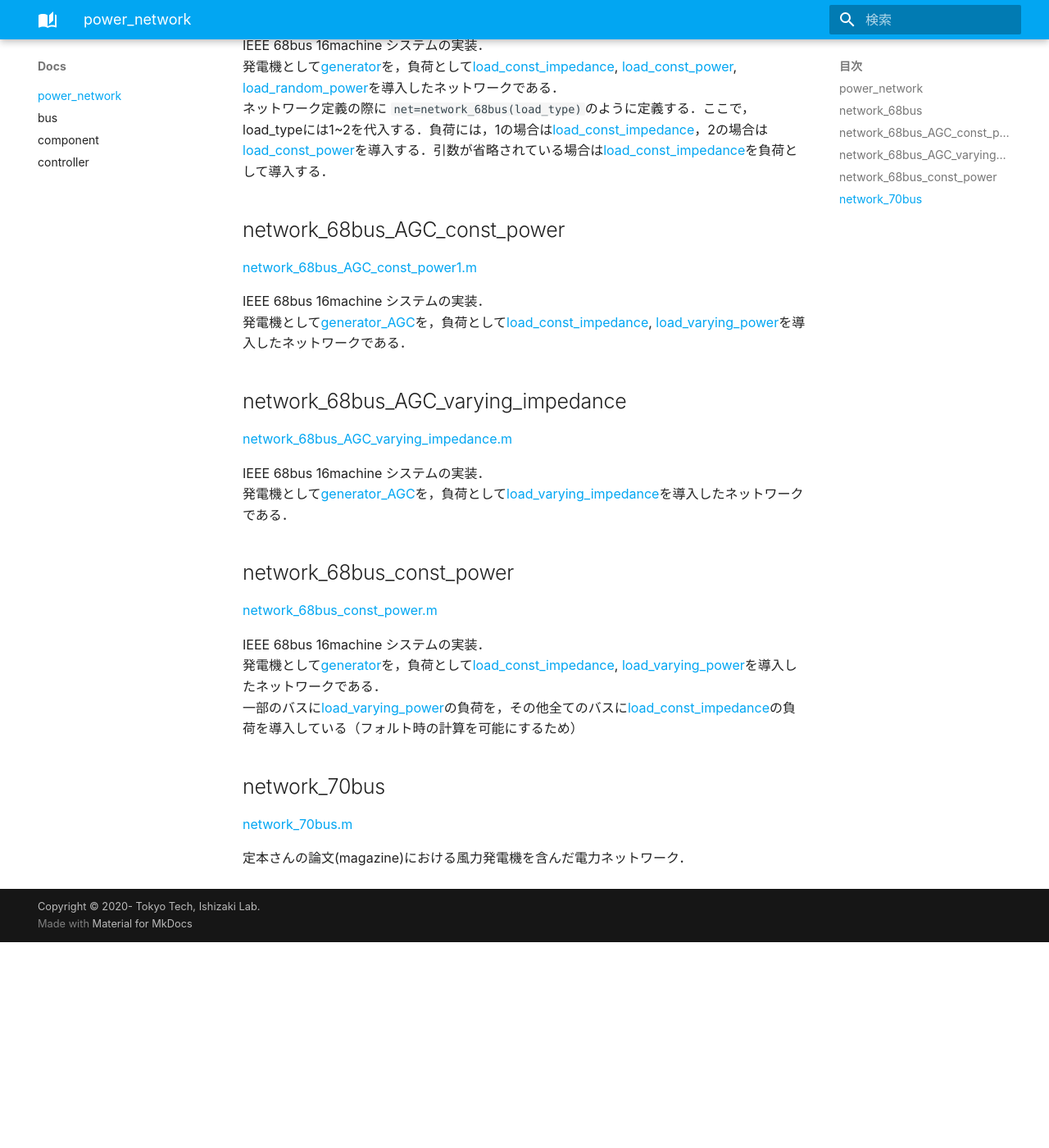
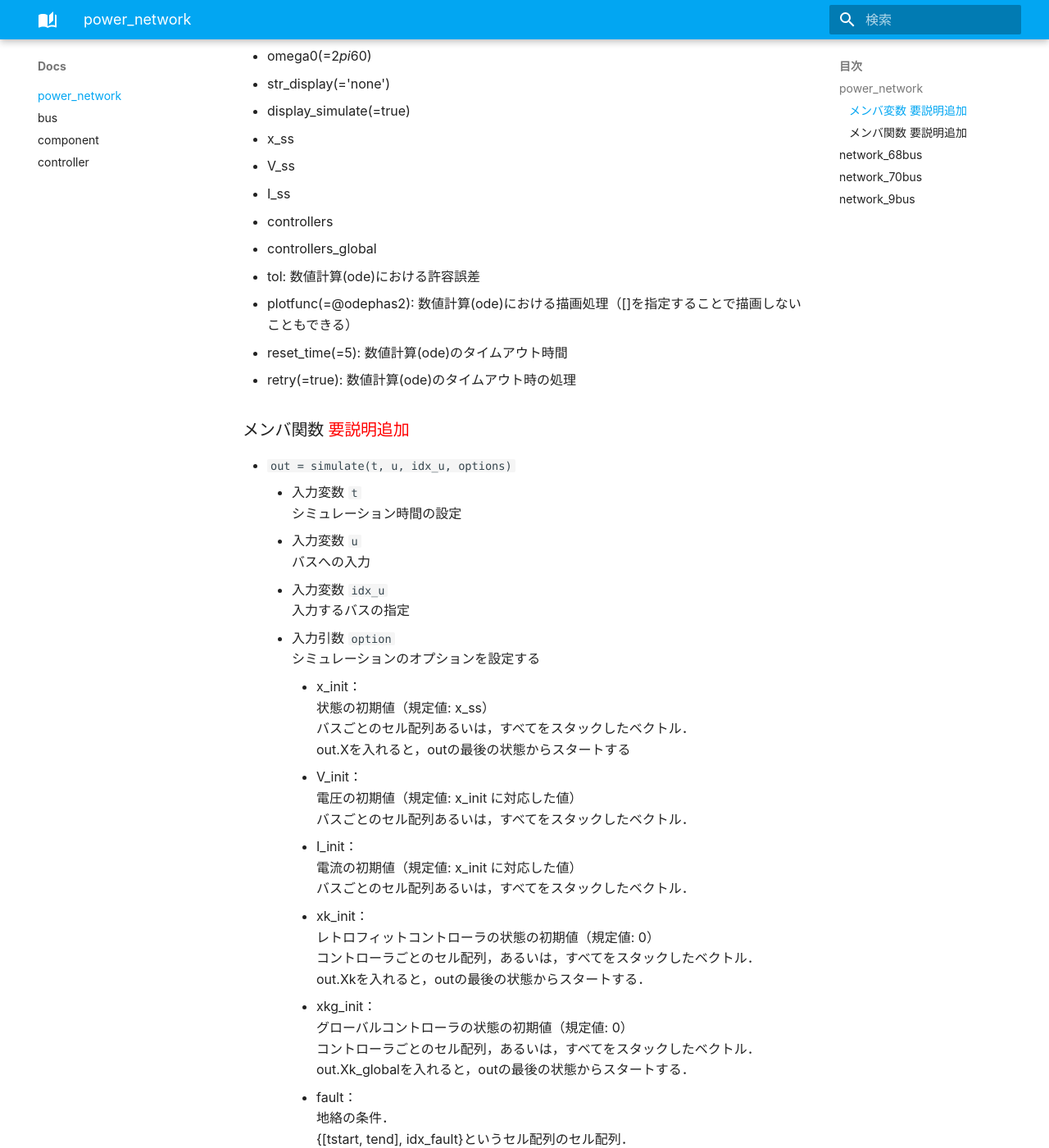
Before and after one commit to takahiro-kawaguchi/power_simulator_doc, an MkDocs documentation site: the page built from docs/Docs/power_network.md, in a window 1280 px wide and 1400 px high, scrolled down 435 px. Shown: the whole window at 82% size. Built offline with MkDocs 1.6.1 and Material for MkDocs 9.7.7, drawn with Linux system fonts in a browser that asks for light colours; some web fonts are replaced; before the commit the page ends 1584 px from its top, so only the background shows below that; some of the changed text lies outside the part shown.

Commit message:
networkの変更に伴うdocの更新とtutorial1におけるシミュレーション結果の追加

```diff
--- a/docs/Docs/power_network.md
+++ b/docs/Docs/power_network.md
@@ -6,42 +6,85 @@
 
 全ての電力系統モデルの基底クラス．
 
+### メンバ変数 <font color="red">要説明追加</font>
+- bus
+- branch
+- omega0(=2*pi*60)
+- str_display(='none')
+- display_simulate(=true)
+- x_ss
+- V_ss
+- I_ss
+- controllers
+- controllers_global
+- tol: 数値計算(ode)における許容誤差
+- plotfunc(=@odephas2): 数値計算(ode)における描画処理（[]を指定することで描画しないこともできる）
+- reset_time(=5): 数値計算(ode)のタイムアウト時間
+- retry(=true): 数値計算(ode)のタイムアウト時の処理
+
+### メンバ関数 <font color="red">要説明追加</font>
+- `out = simulate(t, u, idx_u, options)`
+    - 入力変数 `t`
+        シミュレーション時間の設定
+    - 入力変数 `u`
+        バスへの入力
+    - 入力変数 `idx_u`
+        入力するバスの指定
+    - 入力引数 `option`
+        シミュレーションのオプションを設定する
+        - x_init：
+            状態の初期値（規定値: x_ss）
+            バスごとのセル配列あるいは，すべてをスタックしたベクトル．
+            out.Xを入れると，outの最後の状態からスタートする
+        - V_init：
+            電圧の初期値（規定値: x_init に対応した値）
+            バスごとのセル配列あるいは，すべてをスタックしたベクトル．
+        - I_init：
+            電流の初期値（規定値: x_init に対応した値）
+            バスごとのセル配列あるいは，すべてをスタックしたベクトル．
+        - xk_init：
+            レトロフィットコントローラの状態の初期値（規定値: 0）
+            コントローラごとのセル配列，あるいは，すべてをスタックしたベクトル．
+            out.Xkを入れると，outの最後の状態からスタートする．
+        - xkg_init：
+            グローバルコントローラの状態の初期値（規定値: 0）
+            コントローラごとのセル配列，あるいは，すべてをスタックしたベクトル．
+            out.Xk_globalを入れると，outの最後の状態からスタートする．
+        - fault：
+            地絡の条件．
+            {[tstart, tend], idx_fault}というセル配列のセル配列．
+        - linear：
+            線形化したシステムでシミュレーションを行うかどうか（規定値: false）
+    - 出力引数 `out`
+        16の機器（generator）ごとの時間応答データが含まれる
+        - t：時刻
+        - X：バスの状態（バスごとのセル配列）
+        - V：バスの電圧（バスごとのセル配列）
+        - Xk：レトロフィットコントローラの状態（コントローラごとのセル配列）
+        - Xk_global：グローバルコントローラの状態（コントローラごとのセル配列）
+        - U：レトロフィットコントローラが生成した入力（コントローラごとのセル配列）
+        - U_global：グローバルコントローラが生成した入力（コントローラごとのセル配列）
+        - sol：ode15sが返す解sol
 
 ## network_68bus
 
 [network_68bus.m]()
 
 IEEE 68bus 16machine システムの実装．
-発電機として[generator](/Docs/component/#generator)を，負荷として[load_const_impedance](/Docs/component/#load_const_impedance), [load_const_power](/Docs/component/#load_const_power), [load_random_power](/Docs/component/#load_random_power)を導入したネットワークである．
-ネットワーク定義の際に `net=network_68bus(load_type)`のように定義する．ここで，load_typeには1~2を代入する．負荷には，1の場合は[load_const_impedance](/Docs/component/#load_const_impedance)，2の場合は[load_const_power](/Docs/component/#load_const_power)を導入する．引数が省略されている場合は[load_const_impedance](/Docs/component/#load_const_impedance)を負荷として導入する．[](現状、load_typeには1~3が代入できるが、3は今後削除予定なので省略した)
-
-
-## network_68bus_AGC_const_power
-
-[network_68bus_AGC_const_power1.m]()
-
-IEEE 68bus 16machine システムの実装．
-発電機として[generator_AGC](/Docs/component/#generator_agc)を，負荷として[load_const_impedance](/Docs/component/#load_const_impedance), [load_varying_power](/Docs/component/#load_varying_power)を導入したネットワークである．
-
-
-## network_68bus_AGC_varying_impedance
-
-[network_68bus_AGC_varying_impedance.m]()
-
-IEEE 68bus 16machine システムの実装．
-発電機として[generator_AGC](/Docs/component/#generator_agc)を，負荷として[load_varying_impedance](/Docs/component/#load_varying_impedance)を導入したネットワークである．
-
-## network_68bus_const_power
-
-[network_68bus_const_power.m]()
-
-IEEE 68bus 16machine システムの実装．
-発電機として[generator](/Docs/component/#generator)を，負荷として[load_const_impedance](/Docs/component/#load_const_impedance), [load_varying_power](/Docs/component/#load_varying_power)を導入したネットワークである．
-一部のバスに[load_varying_power](/Docs/component/#load_varying_power)の負荷を，その他全てのバスに[load_const_impedance](/Docs/component/#load_const_impedance)の負荷を導入している（フォルト時の計算を可能にするため）
+発電機として[generatorAGC](/Docs/component/#generator_agc)を，負荷として[load_varying_impedance](/Docs/component/#load_varying_impedance) を導入したネットワークである．
 
 
 ## network_70bus
 
 [network_70bus.m]()
 
-定本さんの論文(magazine)における風力発電機を含んだ電力ネットワーク．
+定本さんの論文(magazine)における，<font color="red">IEEE 68bus 16machineシステムへ(?)</font> solar, wind farm を導入した電力ネットワーク．
+発電機として[generator](/Docs/component/#generator)を，負荷として[load_const_impedance](/Docs/component/#load_const_impedance), [load_const_power](/Docs/component/#load_const_power) を導入したネットワークである．
+発電機として[generator]ネットワーク定義の際に `net=network_70bus(load_type)`のように定義する．ここで，load_typeには1~2を代入する．負荷には，1の場合は[load_const_impedance](/Docs/component/#load_const_impedance)，2の場合は[load_const_power](/Docs/component/#load_const_power)を導入する．引数が省略されている場合は[load_const_impedance](/Docs/component/#load_const_impedance)を負荷として導入する．[](現状、load_typeには1~3が代入できるが、3は今後削除予定なので省略した)
+
+
+## network_9bus
+
+[network_9bus.m]()
+
+<font color="red">要説明追加</font>
```
Also changed, not shown: docs/Tutorials/step1.md (+20 -24 lines), docs/Tutorials/step2.md (+28 -23 lines), docs/Figures/tutorial1-1-1.jpg (added), docs/Figures/tutorial1-1-2.jpg (added), docs/Figures/tutorial1-2-1.jpg (added), docs/Figures/tutorial1-2-2.jpg (added).
